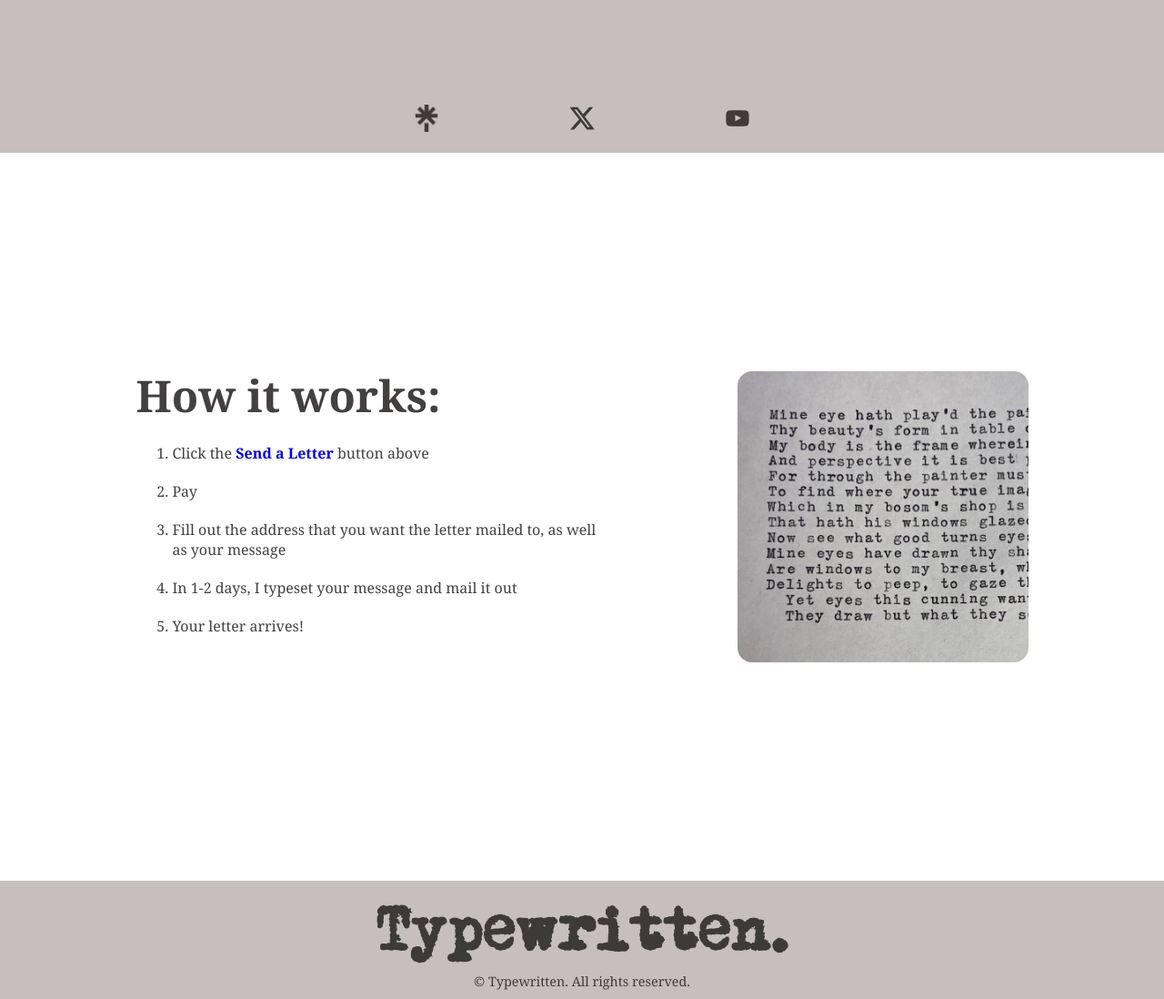
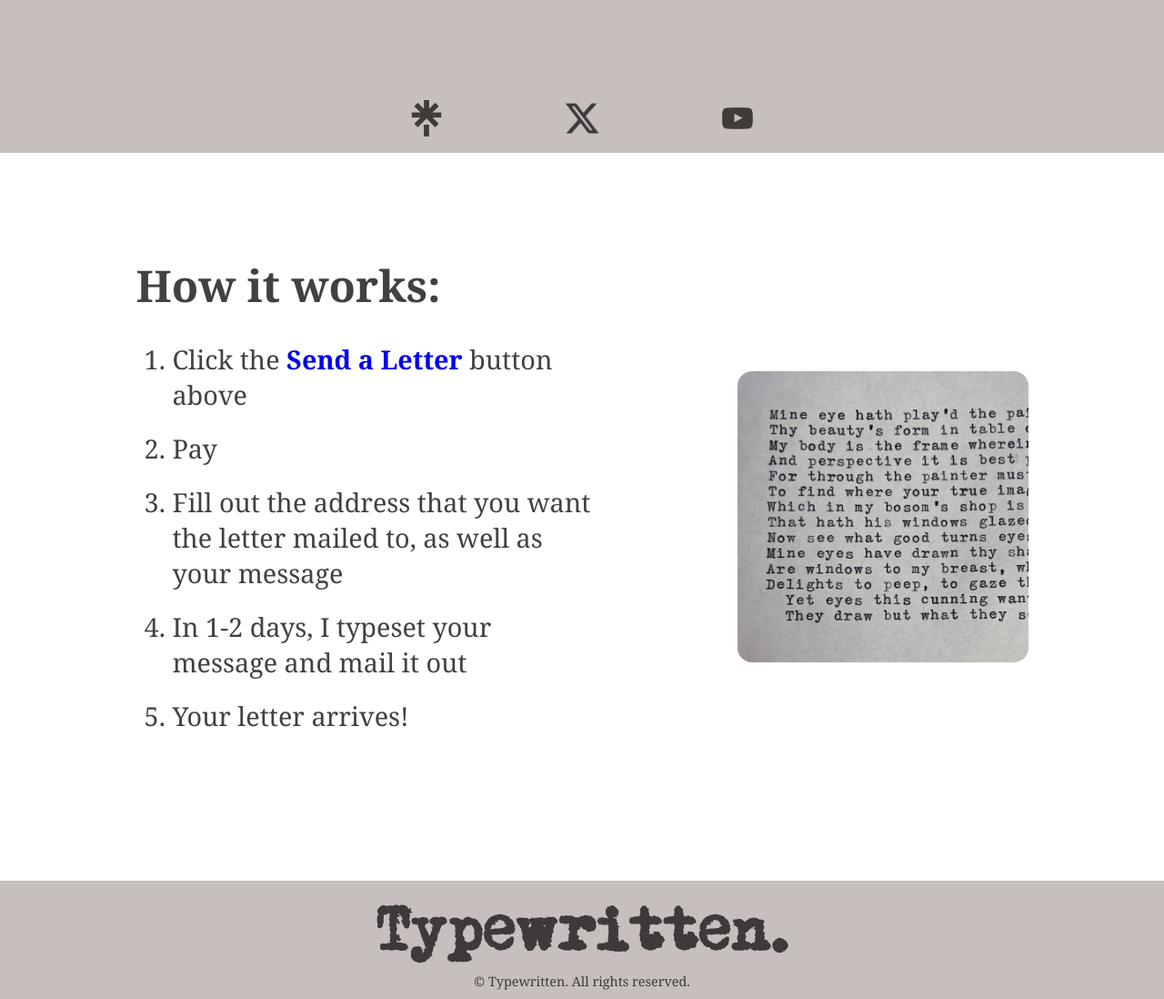
Before and after one commit to jonahedmundson/typewritten_letter, a plain HTML site: page index.html in a window 1280 px wide. Shown: the part 1432-2530 px from the top of the page at 91% size. Drawn offline with Linux system fonts and the light colour scheme.

Commit message:
Initial push

```diff
--- a/customstyle.css
+++ b/customstyle.css
@@ -88,7 +88,7 @@ a:link, a:visited, a:hover, a:active {
 }
 
 ol {
-  font-size: medium;
+  font-size: larger;
   font-weight: lighter;
 }
 
@@ -109,7 +109,7 @@ li {
 
 .icons img {
   height: auto;
-  width: 30px;
+  width: 40px;
   opacity: 90%;
 }
 
```
